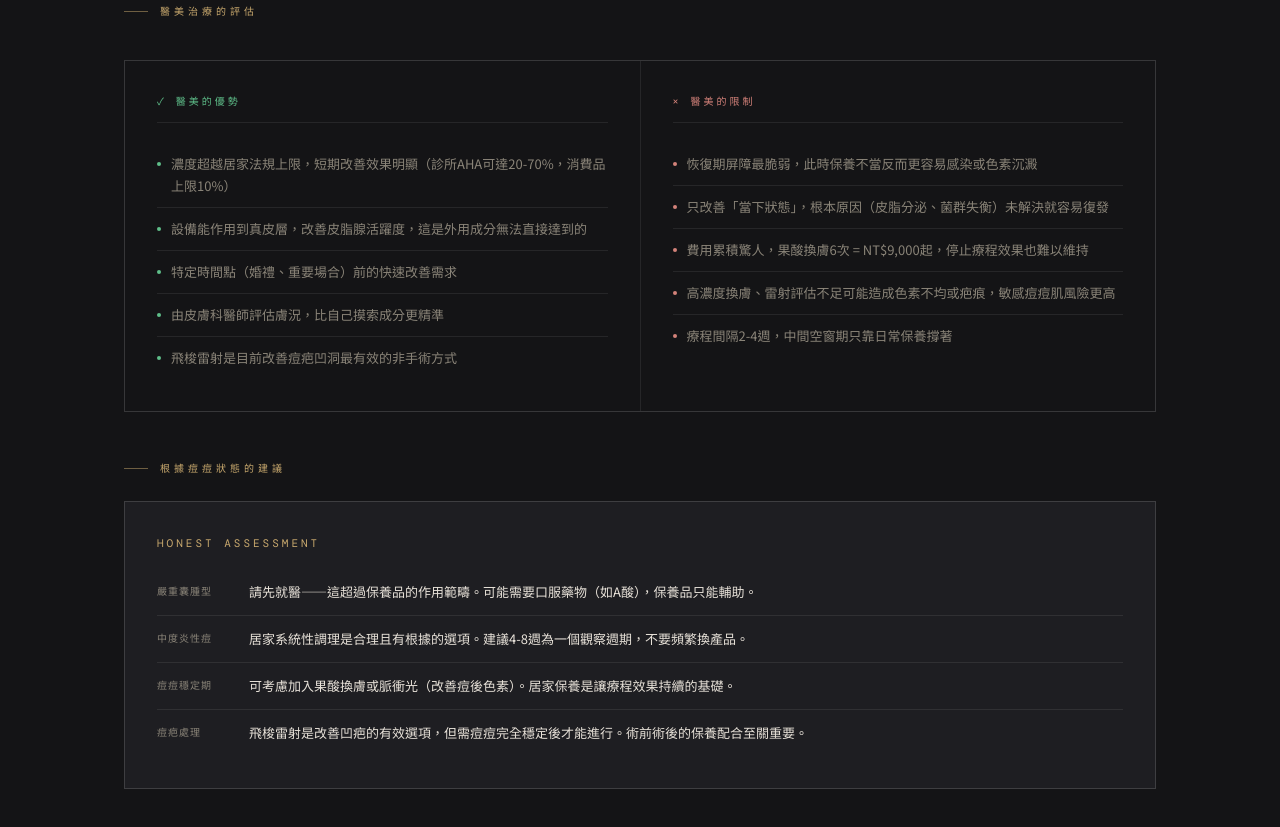
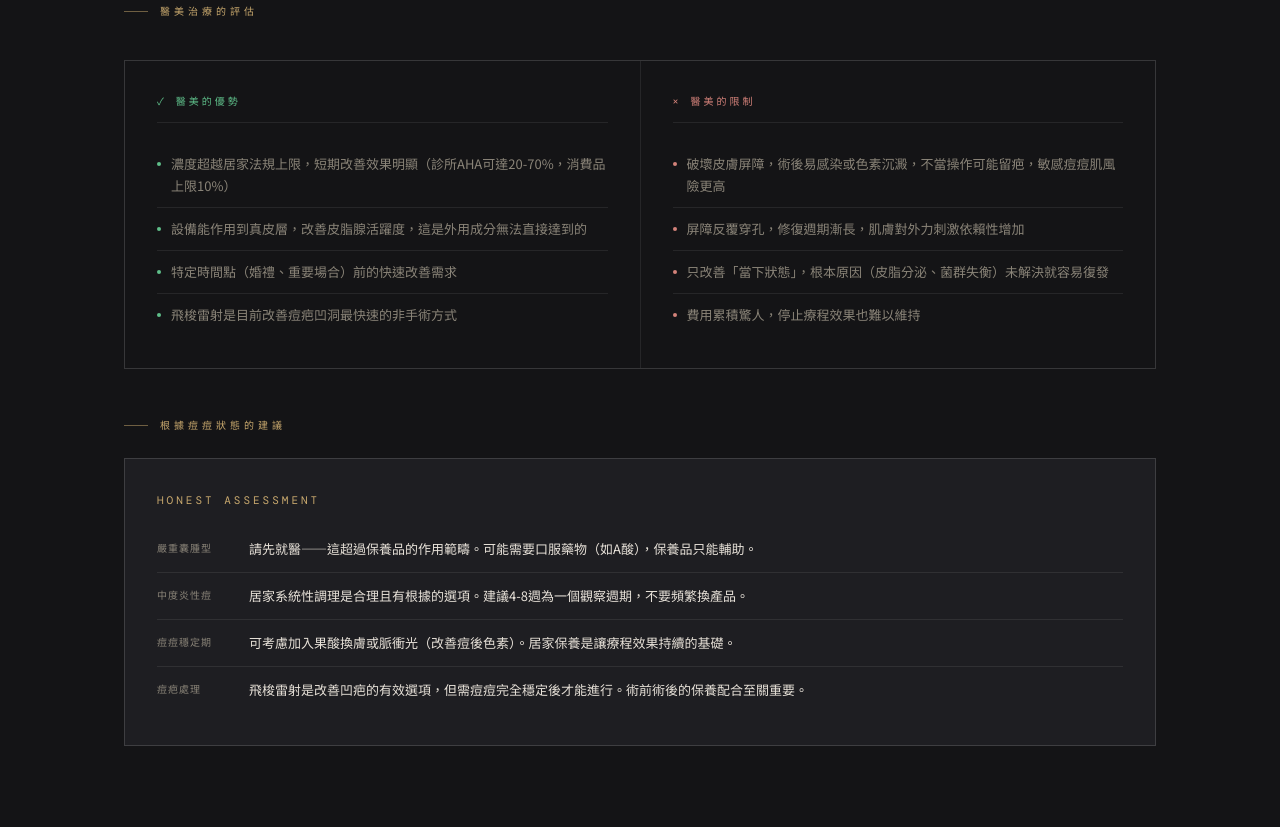
Before and after one commit to mimicspeak/renecell-science, a plain HTML site: page index.html in a window 1280 px wide. Shown: the part 6571-7398 px from the top of the page. Drawn offline with nearby package versions, Linux system fonts and the light colour scheme; a web font is replaced by a local one.

Commit message:
Update index.html

```diff
--- a/index.html
+++ b/index.html
@@ -1262,16 +1262,16 @@ footer{
           <div class="pro-con-item">濃度超越居家法規上限，短期改善效果明顯（診所AHA可達20-70%，消費品上限10%）</div>
           <div class="pro-con-item">設備能作用到真皮層，改善皮脂腺活躍度，這是外用成分無法直接達到的</div>
           <div class="pro-con-item">特定時間點（婚禮、重要場合）前的快速改善需求</div>
-          <div class="pro-con-item">由皮膚科醫師評估膚況，比自己摸索成分更精準</div>
-          <div class="pro-con-item">飛梭雷射是目前改善痘疤凹洞最有效的非手術方式</div>
+          <div class="pro-con-item">飛梭雷射是目前改善痘疤凹洞最快速的非手術方式</div>
         </div>
         <div class="pro-con-col cons">
           <div class="pro-con-title cons">× 醫美的限制</div>
-          <div class="pro-con-item">恢復期屏障最脆弱，此時保養不當反而更容易感染或色素沉澱</div>
+          <div class="pro-con-item">破壞皮膚屏障，術後易感染或色素沉澱，不當操作可能留疤，敏感痘痘肌風險更高</div>
+          <div class="pro-con-item">屏障反覆穿孔，修復週期漸長，肌膚對外力刺激依賴性增加</div>
           <div class="pro-con-item">只改善「當下狀態」，根本原因（皮脂分泌、菌群失衡）未解決就容易復發</div>
-          <div class="pro-con-item">費用累積驚人，果酸換膚6次 = NT$9,000起，停止療程效果也難以維持</div>
-          <div class="pro-con-item">高濃度換膚、雷射評估不足可能造成色素不均或疤痕，敏感痘痘肌風險更高</div>
-          <div class="pro-con-item">療程間隔2-4週，中間空窗期只靠日常保養撐著</div>
+          <div class="pro-con-item">費用累積驚人，停止療程效果也難以維持</div>
+
+
         </div>
       </div>
     </div>
```
